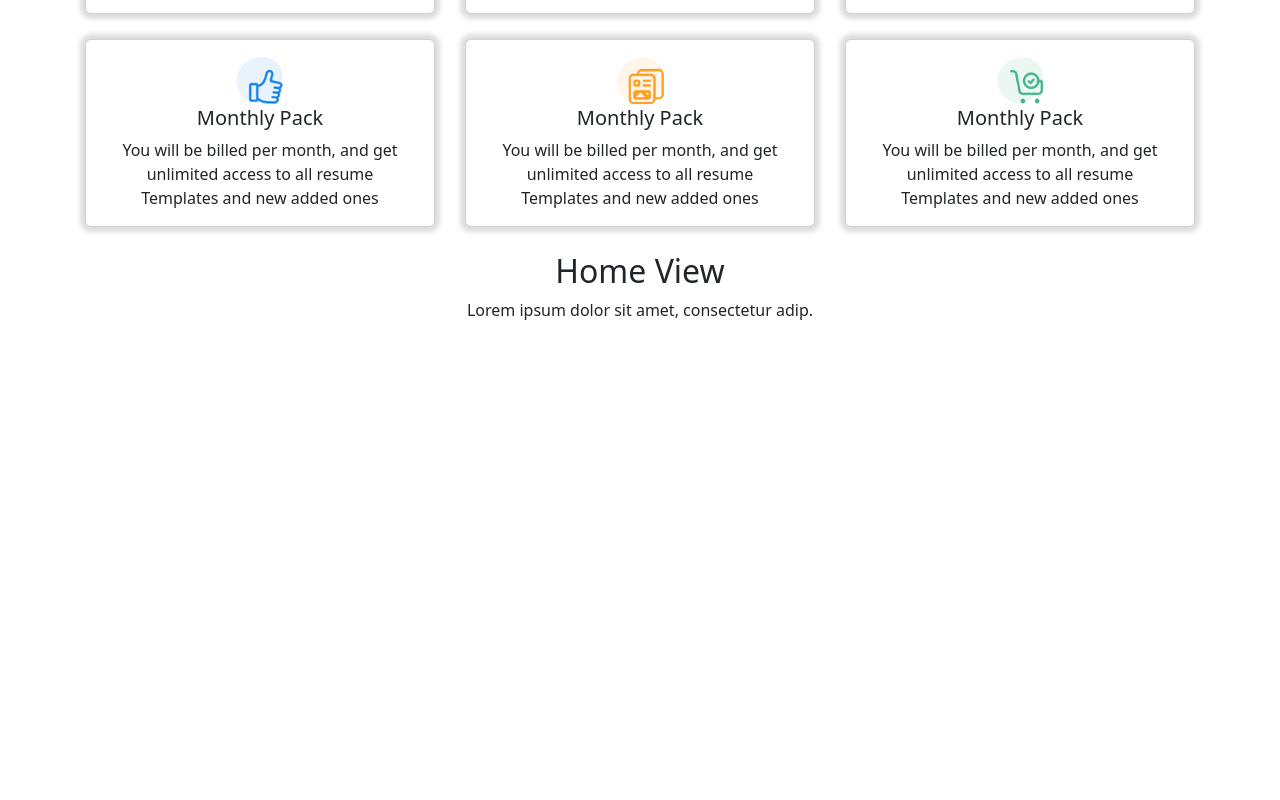
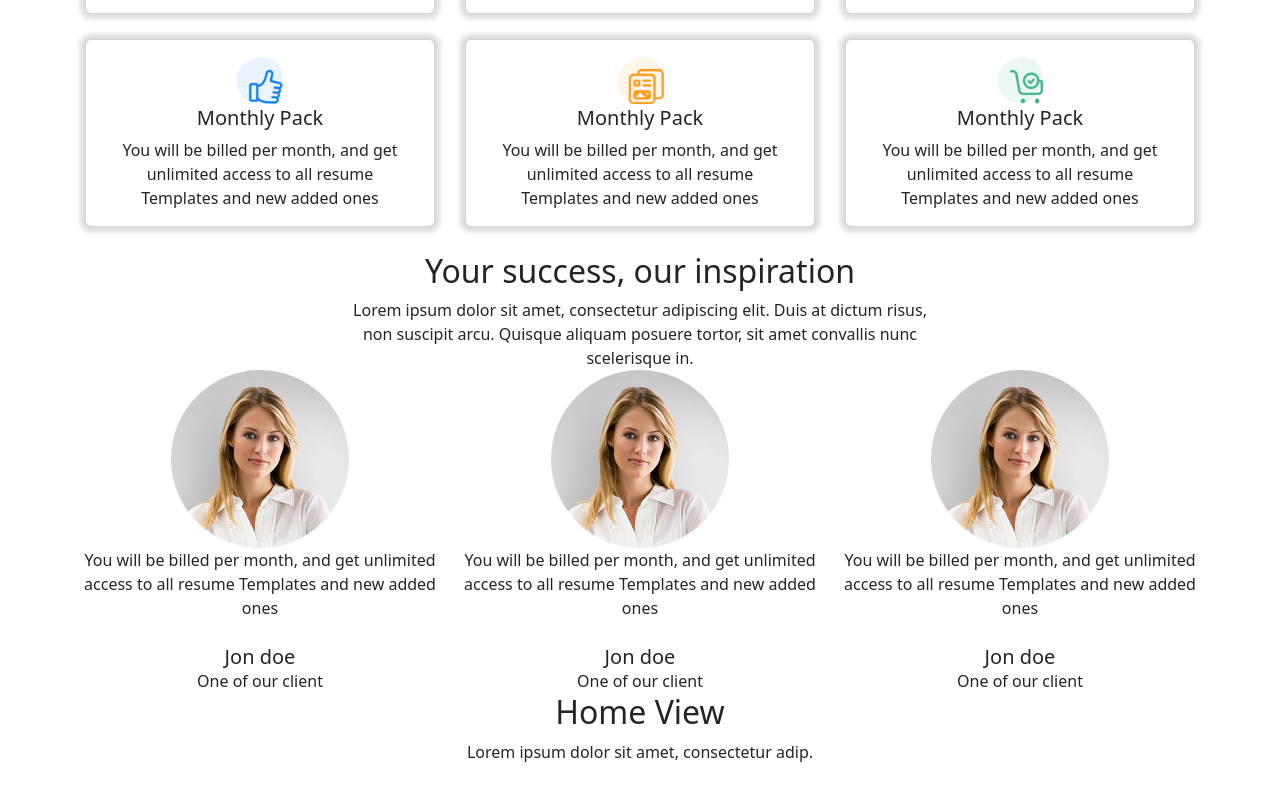
Before and after one commit to abdullahmubin/typescript-react-router, a React (Create React App) app: page / in a window 1280 px wide. Shown: the part 4474-5274 px from the top of the page. Before the commit the page ends 4832 px from the top, so only its background shows below. Built offline with nearby package versions, Linux system fonts and the light colour scheme.

Commit message:
your success section.

```diff
--- a/src/assets/css/styles.scss
+++ b/src/assets/css/styles.scss
@@ -197,7 +197,7 @@ $defaultBoxShadow: 0 0 5px 5px #ddd;
 .mainfeature-card {
   box-shadow: $defaultBoxShadow;
 
-  .main-feature-item-details{
+  .main-feature-item-details {
     img {
       width: 50px;
     }
@@ -207,3 +207,30 @@ $defaultBoxShadow: 0 0 5px 5px #ddd;
     }
   }
 }
+
+.your-success-container {
+  h2 {}
+
+  p {
+    width: 600px;
+    margin: auto;
+  }
+
+  .success-client-details {
+    img {
+      width: 50%;
+      border-radius: 50%;
+    }
+
+    p {
+      width: auto;
+    }
+
+    h3 {
+      font-size: 20px;
+      margin-bottom: 0;
+      margin-top: 25px;
+    }
+  }
+
+}
--- /dev/null
+++ b/src/components/Home/YourSuccess/index.tsx
@@ -0,0 +1,61 @@
+import img from './../../assets/css/bread.jpg';
+
+import Container from 'react-bootstrap/Container';
+import Row from 'react-bootstrap/Row';
+import Col from 'react-bootstrap/Col';
+import Card from 'react-bootstrap/Card';
+
+import price from './../../../assets/images/price.png'
+import im3 from './../../../assets/images/3.jpg'
+
+import Button from 'react-bootstrap/Button';
+// demo-1.png
+
+export default function YourSuccess() {
+
+
+    return (
+        <Container className='your-success-container'>
+            <Row>
+                <Col>
+                    <h2>Your success, our inspiration</h2>
+                    <p>Lorem ipsum dolor sit amet, consectetur adipiscing elit. Duis at dictum risus, non suscipit arcu. Quisque aliquam posuere tortor, sit amet convallis nunc scelerisque in.</p>
+                </Col>
+            </Row>
+            <Row>
+
+                <Col md={4} className='success-client-details'>
+                    <img src={im3} />
+
+                    <p className=''>You will be billed per month, and get unlimited access to all resume Templates and new added ones</p>
+                    {/* <Button variant="outline-primary">Request a Demo</Button> */}
+                    <h3>Jon doe</h3>
+                    <p>One of our client</p>
+
+
+                </Col>
+                <Col md={4} className='success-client-details'>
+
+                    <img src={im3} />
+                    <p className=''>You will be billed per month, and get unlimited access to all resume Templates and new added ones</p>
+                    {/* <Button variant="outline-primary">Request a Demo</Button> */}
+                    <h3>Jon doe</h3>
+                    <p>One of our client</p>
+
+
+                </Col>
+                <Col md={4} className='success-client-details'>
+
+                    <img src={im3} />
+                    <p className=''>You will be billed per month, and get unlimited access to all resume Templates and new added ones</p>
+                    {/* <Button variant="outline-primary">Request a Demo</Button> */}
+                    <h3>Jon doe</h3>
+                    <p>One of our client</p>
+
+
+                </Col>
+            </Row>
+        </Container>
+    )
+
+}
--- a/src/components/Home/index.tsx
+++ b/src/components/Home/index.tsx
@@ -6,6 +6,7 @@ import CustomCVCard from './CustomCVCard'
 import Price from './Price'
 import CreativeTemplate from './CreativeTemplate'
 import MainFeature from './MainFeature'
+import YourSuccess from './YourSuccess'
 
 export default function Home() {
     return (
@@ -19,6 +20,7 @@ export default function Home() {
         <Price />
         <CreativeTemplate />
         <MainFeature />
+        <YourSuccess />
         <h2>Home View</h2>
         <p>Lorem ipsum dolor sit amet, consectetur adip.</p>
       </div>
```
Also changed, not shown: src/assets/images/3.jpg (added).
